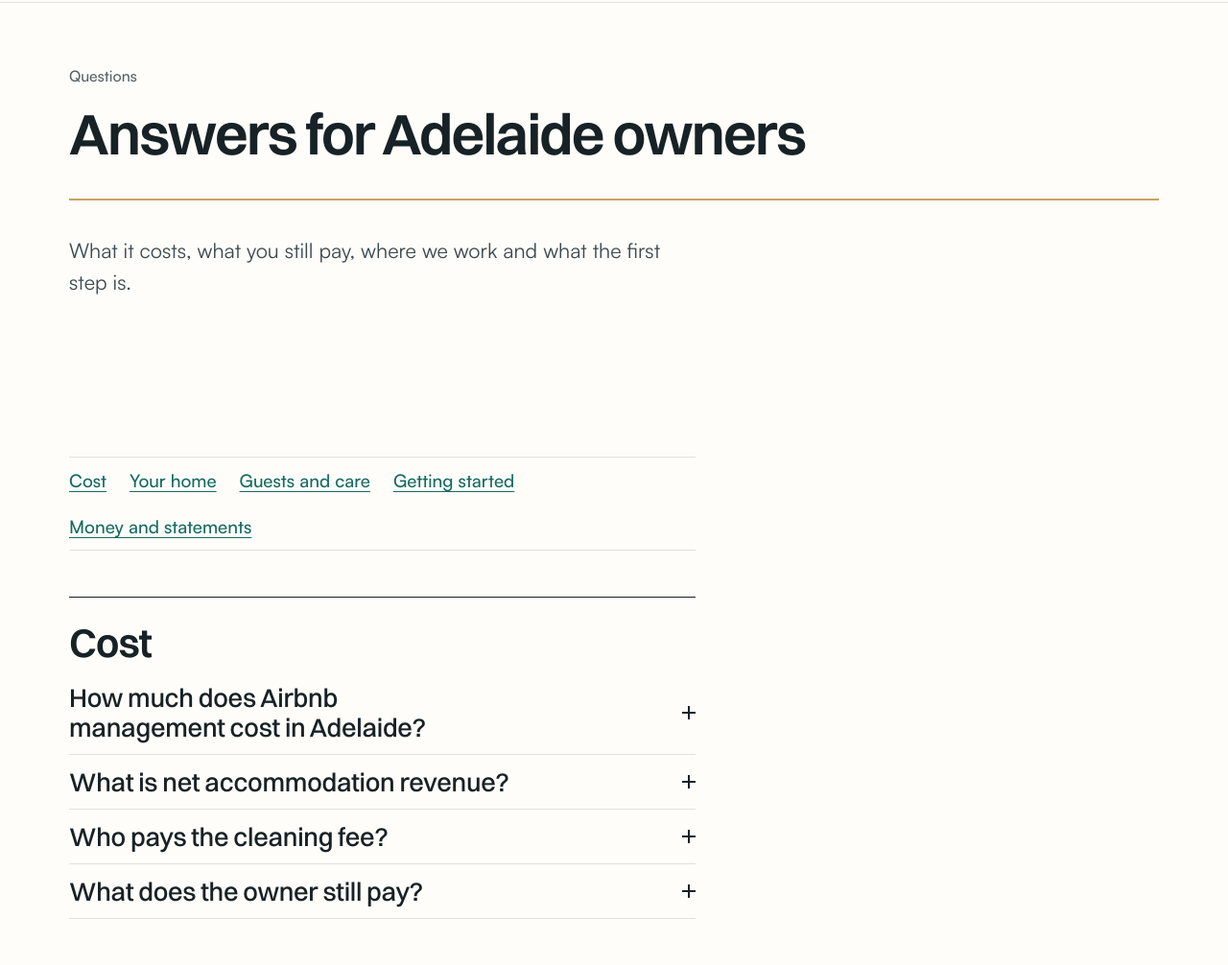
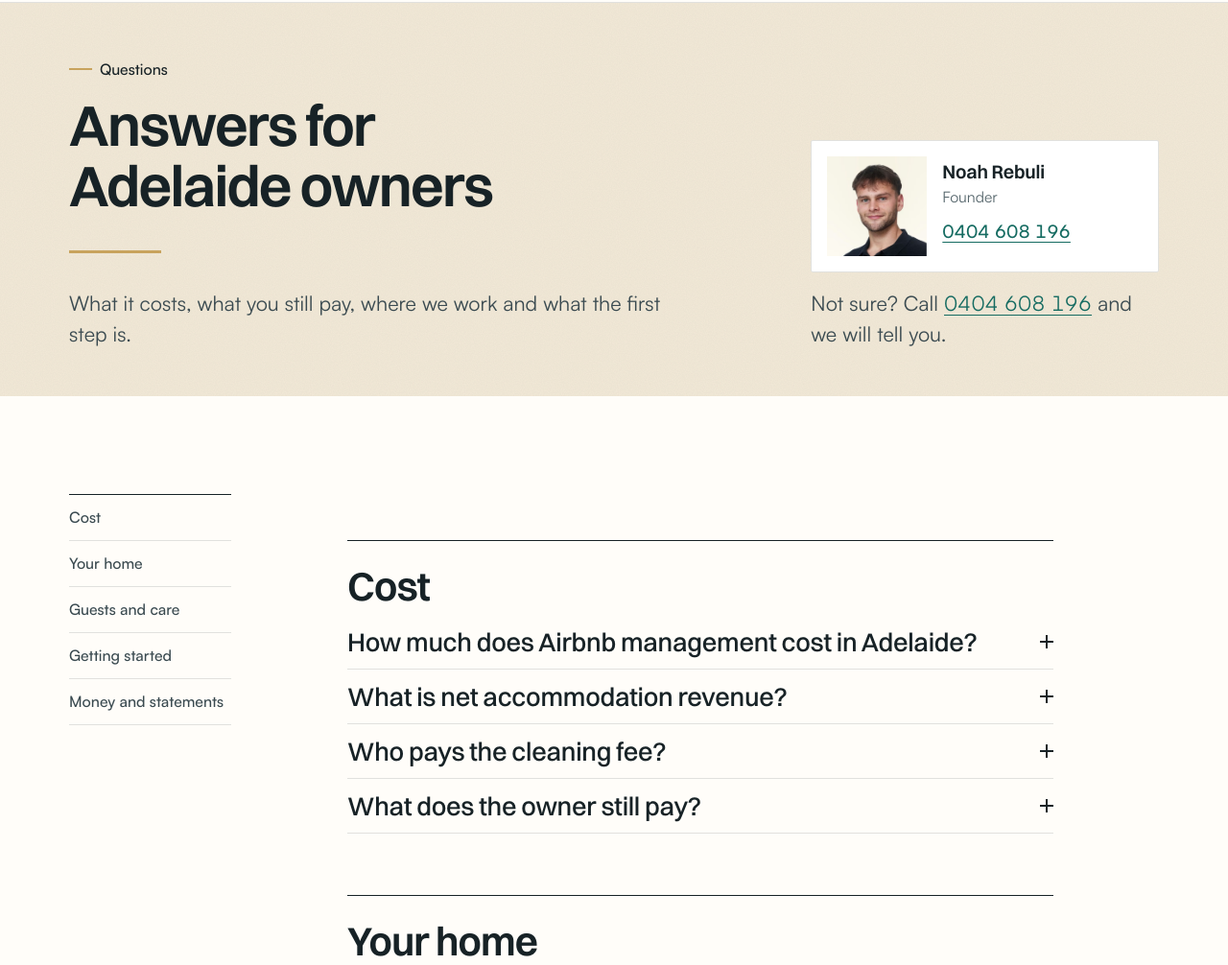
Before and after one commit to noahrebuli-sudo/aureahosting, a plain HTML site: page next/faq.html in a window 1280 px wide. Shown: the part 70-1076 px from the top of the page at 96% size. Drawn offline with Linux system fonts and the light colour scheme.

Commit message:
P6: FAQ page to spec 4.7 (split head with ask card, sticky index)
Co-Authored-By: Claude Fable 5.2 <noreply@anthropic.com>
Claude-Session: https://claude.ai/code/session_01DFuNKa5SMBXEtUhdK8thCb

```diff
--- a/next/faq.html
+++ b/next/faq.html
@@ -222,18 +222,34 @@
 
 <main id="main">
 
-<section class="page-head" aria-labelledby="page-h">
+<section class="page-head page-head--split band--wheat" aria-labelledby="page-h">
   <div class="wrap">
-    <p class="page-head__kicker">Questions</p>
-    <h1 class="page-head__h" id="page-h">Answers for Adelaide owners</h1>
-    <div class="hero__rule" aria-hidden="true"></div>
-    <p class="lead">What it costs, what you still pay, where we work and what the first step is.</p>
+    <div class="page-head__grid">
+      <div class="page-head__text">
+        <p class="page-head__kicker kick">Questions</p>
+        <h1 class="page-head__h" id="page-h">Answers for Adelaide owners</h1>
+        <div class="hero__rule" aria-hidden="true"></div>
+        <p class="lead">What it costs, what you still pay, where we work and what the first step is.</p>
+      </div>
+      <div class="page-head__side">
+        <div class="askcard">
+          <picture>
+            <source type="image/avif" srcset="/images/p/founder-480.avif 480w, /images/p/founder-800.avif 800w" sizes="104px">
+            <img src="/images/p/founder-800.jpg" srcset="/images/p/founder-480.jpg 480w, /images/p/founder-800.jpg 800w" sizes="104px" width="800" height="1200" alt="Noah Rebuli, founder of Aurea Hosting" loading="lazy" decoding="async">
+          </picture>
+          <p><strong>Noah Rebuli</strong> <span>Founder</span> <a href="tel:0404608196" class="num" data-track="call">0404 608 196</a></p>
+        </div>
+        <p class="lead">Not sure? Call <a href="tel:0404608196" class="num" data-track="call">0404 608 196</a> and we will tell you.</p>
+      </div>
+    </div>
   </div>
 </section>
 
 <section class="section" aria-label="Questions and answers">
-  <div class="wrap">
-    <nav class="jump" aria-label="Sections"><a href="#cost">Cost</a><a href="#home">Your home</a><a href="#care">Guests and care</a><a href="#start">Getting started</a><a href="#money">Money and statements</a></nav>
+  <div class="wrap with-toc">
+    <nav class="toc" aria-label="Sections"><a href="#cost">Cost</a><a href="#home">Your home</a><a href="#care">Guests and care</a><a href="#start">Getting started</a><a href="#money">Money and statements</a></nav>
+    <div>
+    <nav class="jump jump--toc" aria-label="Sections"><a href="#cost">Cost</a><a href="#home">Your home</a><a href="#care">Guests and care</a><a href="#start">Getting started</a><a href="#money">Money and statements</a></nav>
     <div class="acc">
       <h2 class="acc__group" id="cost">Cost</h2>
       <details class="acc__item">
@@ -309,6 +325,7 @@
         <div class="acc__a prose"><p>Yes. Every owner has a real-time dashboard that shows bookings as they land.</p></div>
       </details>
     </div>
+    </div>
   </div>
 </section>
 
```
